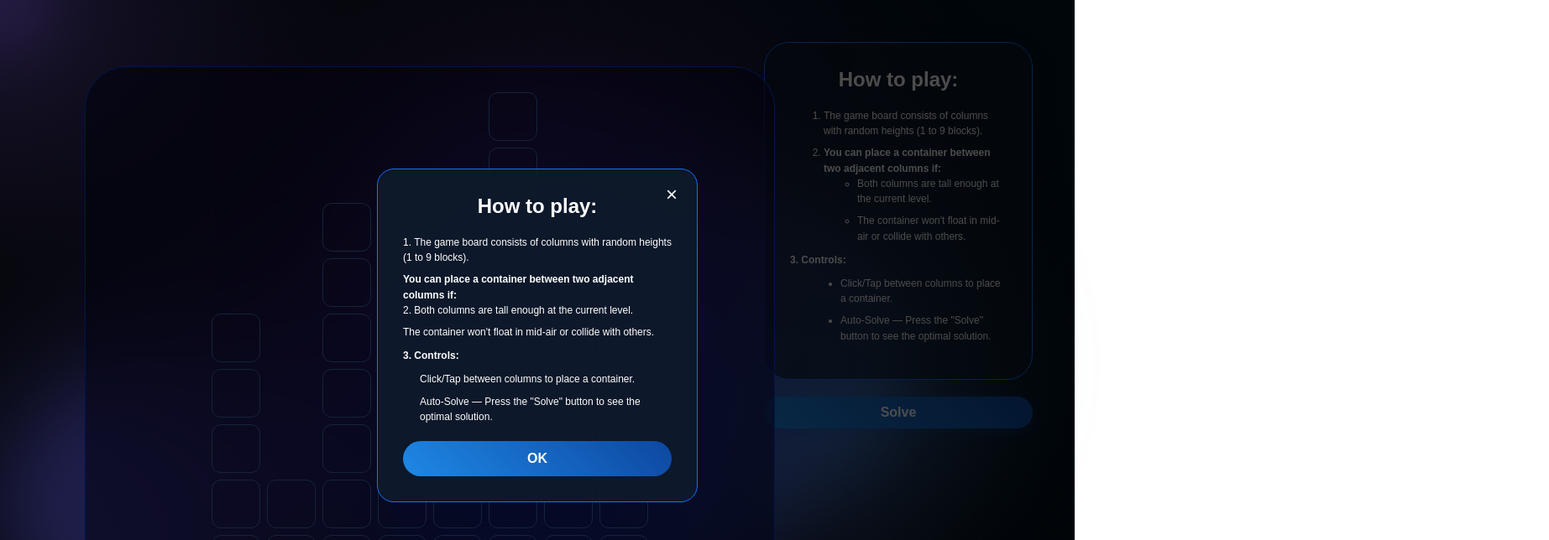
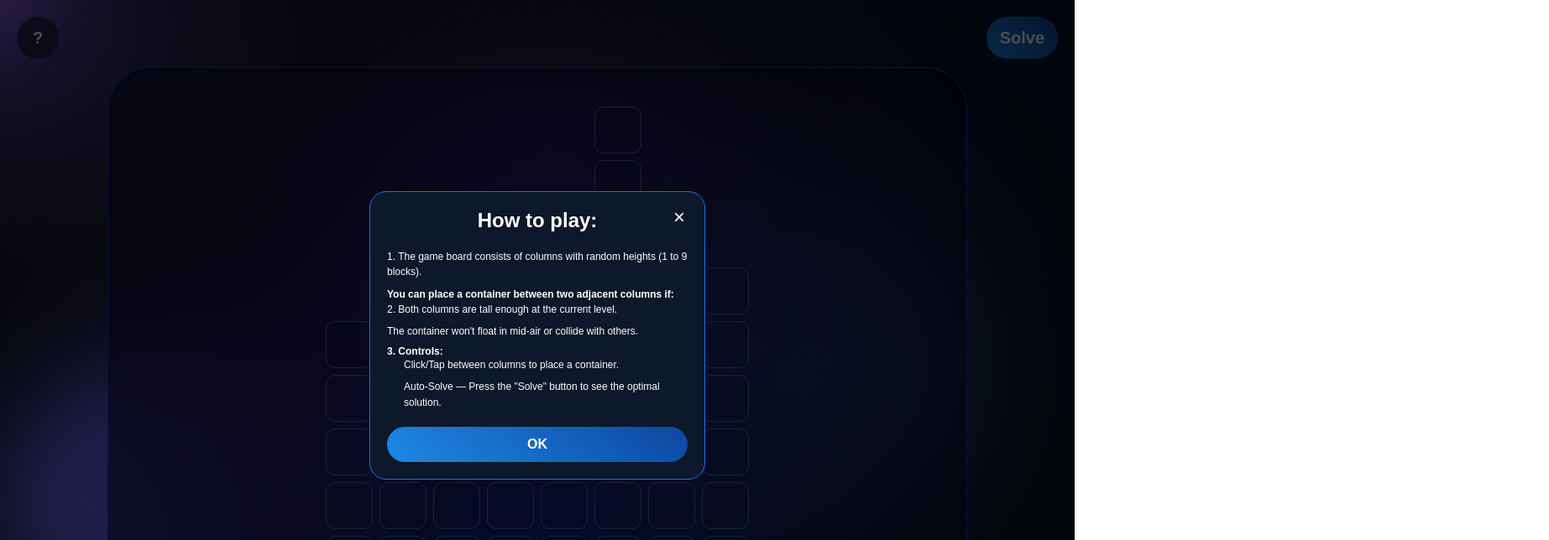
Before and after one commit to Joubran/Web-Game, a Vue app: page /play in a window 1280 px wide. Shown: the top 644 px of the page at 84% size, 1845 px wide, since content can reach past the window. Built offline with nearby package versions, Linux system fonts and the light colour scheme.

Commit message:
PlayArea adap

```diff
--- a/src/components/HelloWorld.vue
+++ b/src/components/HelloWorld.vue
@@ -229,7 +229,7 @@ export default {
 }
 </script>
 
-<style>
+<style scoped>
 
 
 .display {
@@ -241,8 +241,6 @@ export default {
   display: flex;
   justify-content: center;
   align-items: flex-end;
-
-
   border-radius: 50px;
   background: rgba(0, 0, 42, 0.5);
   backdrop-filter: blur(87.35px);
--- a/src/components/MainMenu.vue
+++ b/src/components/MainMenu.vue
@@ -9,7 +9,7 @@
       </svg>
       <div class="content">
         <h1>Container game</h1>
-        <p>The game showcases greedy algorithms in action — locally optimal choices lead to global success.</p>
+        <p>The game show cases greedy algorithms in action — locally optimal choices lead to global success.</p>
         <button class="start-but" @click="goToPlay">Play</button>
         <button class="authors" @click="goToAuthors">Authors</button>
       </div>
--- a/src/components/ModalResults.vue
+++ b/src/components/ModalResults.vue
@@ -139,6 +139,7 @@ body {
   }
 
   .submit-btn {
+    border: none;
     font-size: 16px;
     transition: transform 0.3s ease, background-color 0.3s ease;
     padding: 8px 16px;
--- a/src/components/PlayArea.vue
+++ b/src/components/PlayArea.vue
@@ -39,10 +39,10 @@
     <div class="instructions-card">
       <h2>How to play:</h2>
       <ol>
-        <li>The game board consists of columns with random heights (1 to 9 blocks).</li>
+        <li>1. The game board consists of columns with random heights (1 to 9 blocks).</li>
         <li><strong>You can place a container between two adjacent columns if:</strong>
           <ul>
-            <li>Both columns are tall enough at the current level.</li>
+            <li>2. Both columns are tall enough at the current level.</li>
             <li>The container won't float in mid-air or collide with others.</li>
           </ul>
         </li>
@@ -71,7 +71,7 @@
       <button class="close-modal" @click="showModal = false">×</button>
       <h2>How to play:</h2>
       <ol>
-        <li>ё. The game board consists of columns with random heights (1 to 9 blocks).</li>
+        <li>1. The game board consists of columns with random heights (1 to 9 blocks).</li>
         <li><strong>You can place a container between two adjacent columns if:</strong>
           <ul>
             <li>2. Both columns are tall enough at the current level.</li>
@@ -114,7 +114,7 @@ export default {
       showModal: false,
       showRulesModal: false,
       showGameBoard: true,
-      isMobileView: window.innerWidth <= 700
+      isMobileView: window.innerWidth <= 1400
     };
   },
   mounted() {
@@ -152,7 +152,7 @@ export default {
       move();
     },
     handleResize() {
-      this.isMobileView = window.innerWidth <= 700;
+      this.isMobileView = window.innerWidth <= 1400;
     },
     openResultsModal() {
       if (this.$refs.resultsModal) {
@@ -164,7 +164,22 @@ export default {
 </script>
 
 <style>
-
+* {
+  margin:0;
+  padding:0;
+  outline:none;
+  list-style:none;
+  text-decoration:none;
+  box-sizing:border-box;
+  color:#FFF;
+  border:none;
+}
+html, body {
+  height: 100%;
+  margin: 0;
+  padding: 0;
+  overflow: hidden;
+}
 /* Основные стили */
 :root {
   --color-bg1: rgb(8, 10, 15);
@@ -180,11 +195,14 @@ export default {
 }
 
 .gradient-bg {
-  z-index: 0 !important;
-  width: 100%;
+  z-index: 0;
+  width: 100vw;
   height: 100vh;
-  position: absolute;
+  position: fixed;
+  top: 0;
+  left: 0;
   background: linear-gradient(40deg, var(--color-bg1), var(--color-bg2));
+  background-size: cover;
 }
 
 /* Хедер с кнопками (для мобильных) */
@@ -195,12 +213,12 @@ export default {
   right: 20px;
   display: flex;
   justify-content: space-between;
-  z-index: 100;
+  z-index: 1000;
 }
 
 .help-btn {
-  width: 40px;
-  height: 40px;
+  width: 50px;
+  height: 50px;
   border-radius: 50%;
   background: rgba(14, 26, 43, 0.7);
   border: 1px solid rgba(18, 113, 255);
@@ -218,7 +236,7 @@ export default {
 /* Инструкции для десктопа */
 .instructions-wrapper {
   position: absolute;
-  top: 50px;
+  top: 80px;
   right: 50px;
   display: flex;
   flex-direction: column;
@@ -277,35 +295,8 @@ export default {
   height: 100vh;
 
 }
-/* Адаптация для мобильных */
-@media (max-width: 700px) {
 
-  .help-btn {
-    width: 36px;
-    height: 36px;
-    font-size: 20px;
-  }
 
-  .solve-btn {
-    padding: 8px 16px;
-    font-size: 14px;
-  }
-
-  .modal-content {
-    padding: 20px;
-  }
-}
-
-/* Инструкции для десктопа */
-.instructions-wrapper {
-  position: absolute;
-  inset: 50px 50px auto auto;
-  display: flex;
-  flex-direction: column;
-  gap: 20px;
-  width: 320px;
-  z-index: 10;
-}
 
 .instructions-card {
   padding: 30px;
@@ -434,7 +425,13 @@ export default {
 
 /* Остальные стили фона (без изменений) */
 .svgBlur {
-  display: none;
+    display: block;
+  width: 100%;
+  height: 100%;
+  position: absolute;
+  top: 0;
+  left: 0;
+  z-index: 2;
 }
 
 .noiseBg {
@@ -539,23 +536,26 @@ export default {
 }
 
 /* Адаптация для мобильных устройств */
-@media (max-width: 700px) {
+@media (max-width: 1400px) {
+  .GameBoard{
+    width: 100vw;
+  }
   .instructions-wrapper {
     display: none;
   }
 
   .help-btn {
-    width: 36px;
-    height: 36px;
+
     font-size: 20px;
   }
 
   .solve-btn {
     padding: 8px 16px;
-    font-size: 14px;
+    font-size: 20px;
   }
 
   .modal-content {
+    padding-inline: 50px;
     padding: 20px;
   }
 }
--- a/src/components/RulesModal.vue
+++ b/src/components/RulesModal.vue
@@ -43,7 +43,7 @@ export default {
 }
 </script>
 
-<style scoped>
+<style>
 ol, ul {
   list-style-type: none;
   padding-left: 0; /* Дополнительно убираем отступ слева */
```
